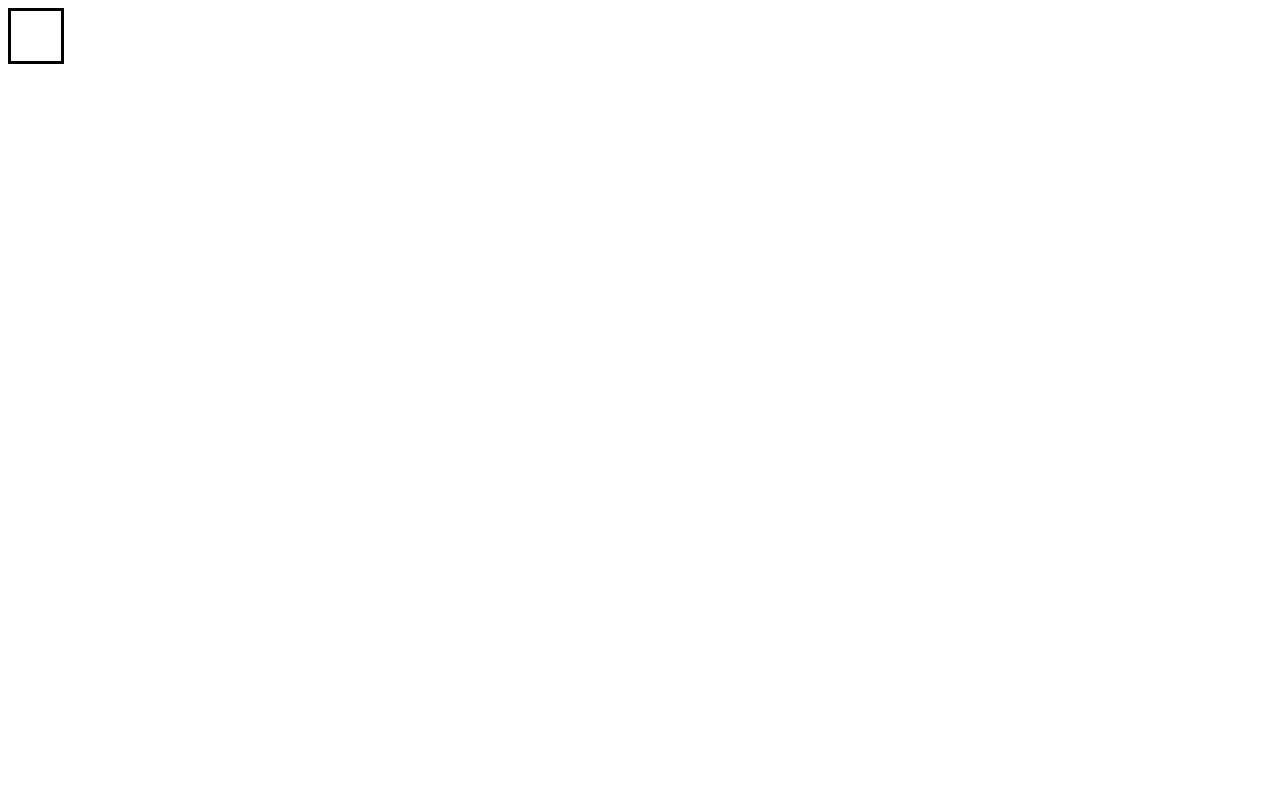
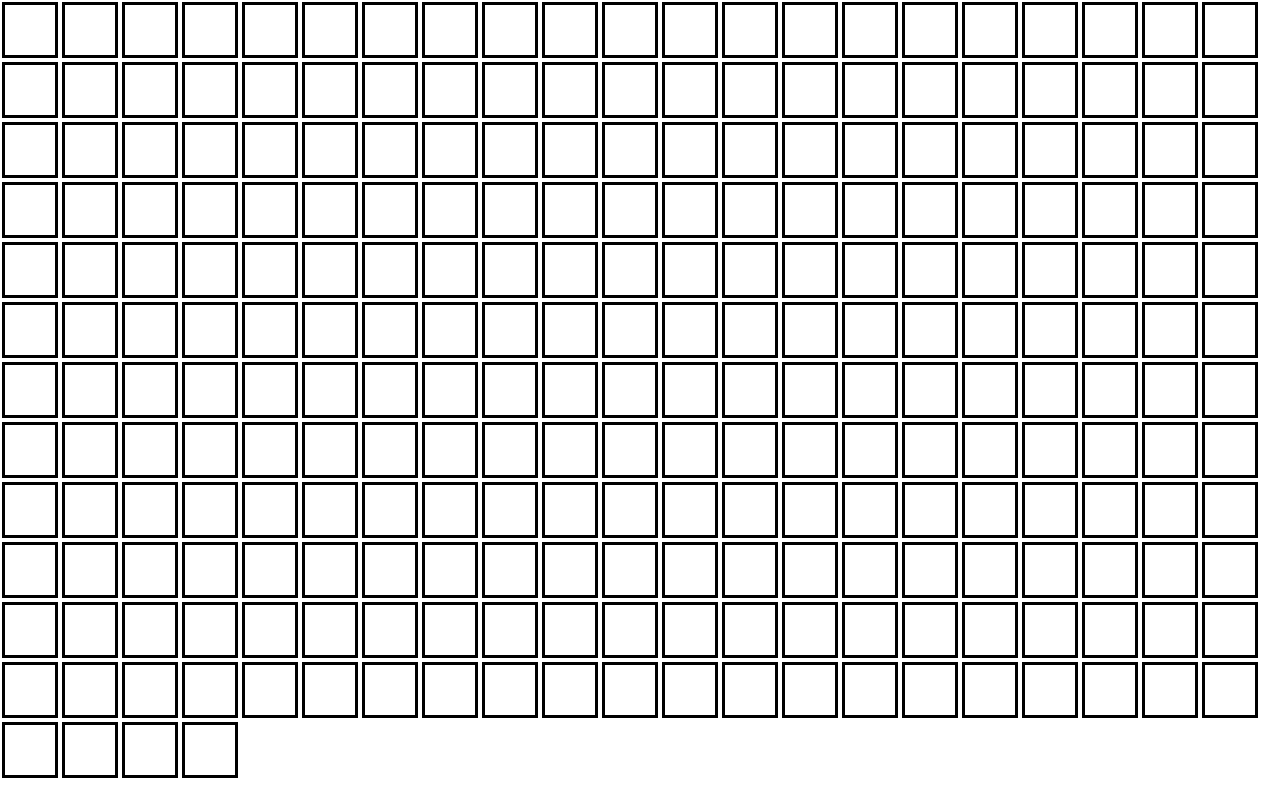
Before and after one commit to Tryndameir/etch-a-sketch, a plain HTML site: page index.html in a window 1280 px wide. Drawn offline with Linux system fonts and the light colour scheme.

Commit message:
created 16x16 total grid but not 16x16 visually

```diff
--- a/index.html
+++ b/index.html
@@ -6,7 +6,7 @@
     <title>Etch a Sketch</title>
     <link rel="stylesheet" href="style.css">
 </head>
-<body>
+<body class="body">
     <div class="container">
 
     </div>
--- a/myScript.js
+++ b/myScript.js
@@ -1,4 +1,17 @@
 const container = document.querySelector('.container');
-const div = document.createElement('div');
-container.appendChild(div);
-div.style.cssText = 'border: solid; border-color: black; width: 50px; height: 50px';
+for (let i = 0; i < 16; i++) {
+    for (let j = 0; j < 16; j++) {
+    const div = document.createElement('div');
+    div.style.cssText = 'border: solid; border-color: black; width: 50px; height: 50px';
+    div.classList.add('box');
+    container.appendChild(div);
+    }
+}
+
+/*const div = document.querySelector('.box');
+for (let i = 0; i < 16; i++) {
+    const div2 = document.createElement('div');
+    div2.style.cssText = 'border: solid; border-color: black; width: 50px; height: 50px';
+    div2.classList.add('box2');
+    div.appendChild(div2);
+} */
--- a/style.css
+++ b/style.css
@@ -0,0 +1,20 @@
+body {
+    display: flex;
+    flex-direction: column;
+    margin: 0;
+    min-height: 100vh;
+}
+
+.body {
+    flex: 1;
+    display: flex;
+}
+
+.container {
+    display: flex;
+    flex-wrap: wrap;
+}
+
+.box {
+    margin: 2px;
+}
```
